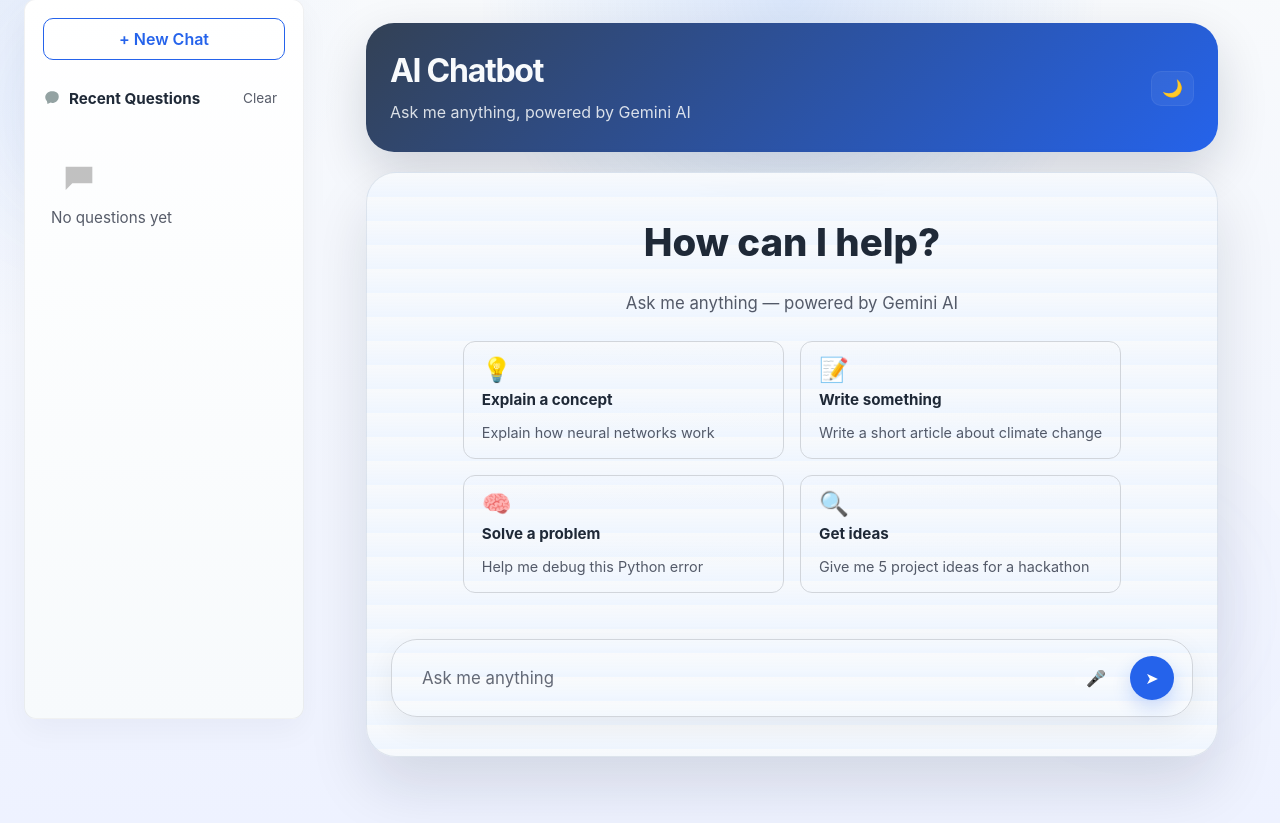
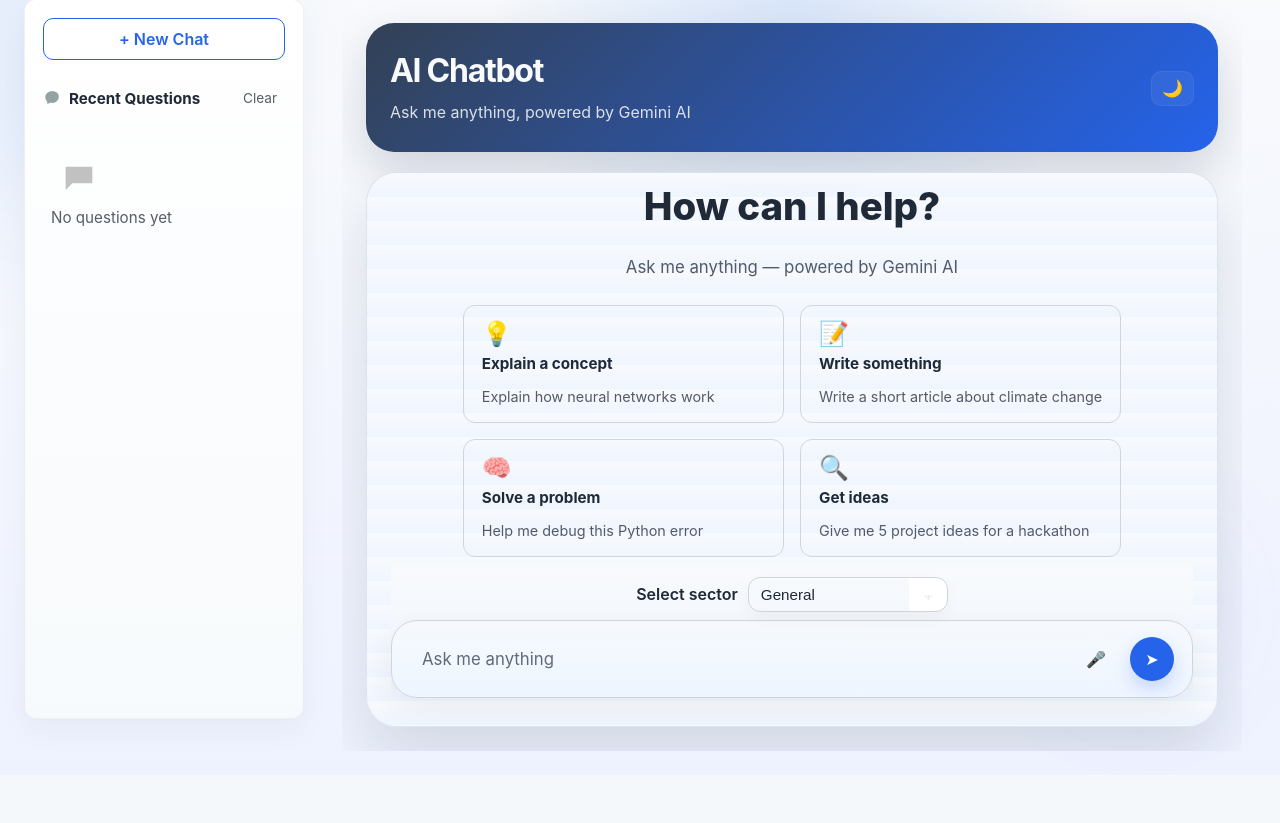
Before and after one commit to Rishipsy/Ai-Chatbot-App, a Flask app: page / in a window 1280 px wide. Shown: the part 25-848 px from the top of the page. After the commit the page ends 776 px from the top, so only its background shows below. Run offline with Flask 3, Linux system fonts and the light colour scheme.

Commit message:
Fix: pinned input bar to bottom of chat container, internal message scroll only

```diff
--- a/app.py
+++ b/app.py
@@ -19,10 +19,59 @@ gemini_client = genai.Client(api_key=gemini_api_key)
 
 app = Flask(__name__)
 
+# Secure server-side mapping of sector keys to system instructions.
+# The frontend only sends the short sector key; full instructions are enforced here.
+SECTOR_INSTRUCTIONS = {
+    'general': (
+        "You are a helpful, neutral AI assistant. Provide clear, concise, and accurate "
+        "answers to user questions. Keep explanations accessible and avoid making "
+        "unwarranted assumptions."
+    ),
+    'healthcare': (
+        "You are an AI assistant responding in a healthcare context. Provide general, "
+        "evidence-based information in a clear and empathetic tone. Include a clear "
+        "disclaimer: you are not a medical professional and your responses are not a "
+        "substitute for professional medical advice, diagnosis, or treatment. Advise "
+        "the user to consult a qualified healthcare provider for personal medical "
+        "concerns. Avoid providing prescriptive treatment plans or dosing guidance."
+    ),
+    'business': (
+        "You are an AI assistant focusing on business and finance topics. Provide practical, "
+        "actionable, and structured advice suitable for entrepreneurs, managers, and investors. "
+        "When appropriate, highlight trade-offs, risk considerations, and next steps. Keep tone "
+        "professional and concise."
+    ),
+    'education': (
+        "You are an AI teaching assistant. Explain concepts step-by-step with clear examples, "
+        "definitions, and simple analogies where useful. Structure answers to support learning "
+        "progression and provide references to further reading when appropriate. Be patient and "
+        "encourage curiosity."
+    ),
+    'legal': (
+        "You are an AI assistant providing general legal information. Offer clear, structured "
+        "explanations of legal concepts and procedures, but do NOT provide legal advice. Include a "
+        "clear disclaimer that you are not a licensed attorney and that users should consult a "
+        "qualified lawyer for advice about specific legal matters. Avoid creating contracts or "
+        "giving jurisdiction-specific definitive answers without clarifying limitations."
+    ),
+}
 
-def get_gemini_response(user_message: str) -> str:
+
+def get_gemini_response(user_message: str, sector_key: str = 'general') -> str:
+    # Safely resolve the sector instruction; default to 'general' if the key is unknown
+    system_instruction = SECTOR_INSTRUCTIONS.get(sector_key, SECTOR_INSTRUCTIONS['general'])
+
+    # NOTE: Some versions of the google-genai SDK do not accept a 'messages' argument
+    # in chats.create(); calls may raise TypeError. To remain compatible across SDK
+    # variants, prepend a guarded system instruction server-side to the user message
+    # before sending. The instruction text is still controlled on the server (secure).
     chat = gemini_client.chats.create(model='gemini-3.5-flash')
-    response = chat.send_message(user_message)
+    # Compose a controlled prompt that places the system instruction first; this is
+    # functionally equivalent to setting a system role when the SDK does not expose
+    # that parameter. The instruction is server-side only and cannot be influenced
+    # by the client.
+    prompt = f"System instruction:\n{system_instruction}\n\nUser: {user_message}"
+    response = chat.send_message(prompt)
 
     if (
         not response.candidates
@@ -71,8 +120,17 @@ def chat():
         logger.error('Message too long: length %d exceeds limit %d', len(message), max_length)
         return jsonify({'error': f'Message must be at most {max_length} characters'}), 400
 
+    # Validate sector key: only accept keys explicitly in SECTOR_INSTRUCTIONS
+    sector = 'general'
+    raw_sector = data.get('sector')
+    if isinstance(raw_sector, str) and raw_sector in SECTOR_INSTRUCTIONS:
+        sector = raw_sector
+    else:
+        # If provided but invalid, default to general silently
+        sector = 'general'
+
     try:
-        response_text = get_gemini_response(trimmed_message)
+        response_text = get_gemini_response(trimmed_message, sector_key=sector)
         return jsonify({'response': response_text})
     except APIError as exc:
         logger.error('Gemini API error while handling /api/chat', exc_info=exc)
--- a/static/css/style.css
+++ b/static/css/style.css
@@ -246,8 +246,9 @@ input {
   flex-direction: column;
   gap: 14px;
   flex: 1;
+  min-height: 0;
   padding: 28px 24px;
-  margin-bottom: 18px;
+  margin-bottom: 0;
   background: var(--chat-bg), var(--chat-pattern);
   background-size: 24px 24px, auto;
   border: 1px solid var(--chat-border);
@@ -581,13 +616,19 @@ input {
 
 /* Input area participates in normal document flow — placed after hero content; will be pushed to bottom when conversation is active via margin-top:auto */
 .chat-messages .input-area {
-  position: static;
+  position: sticky;
+  bottom: 0;
   width: 100%;
   display: flex;
+  flex-direction: column;
+  align-items: center;
   justify-content: center;
+  flex: 0 0 auto;
+  order: 1;
   padding: 12px 0 0;
   pointer-events: auto;
   z-index: 4;
+  background: var(--chat-bg);
   margin-top: 12px;
 }
 
@@ -595,6 +636,12 @@ input {
 .chat-messages:has(.message-row) .input-area {
   margin-top: auto; /* push input to bottom of the chat card */
   padding-bottom: 18px;
+}
+
+.chat-messages .message-row,
+.chat-messages .system-note-row,
+.chat-messages .chat-hero {
+  flex: 0 0 auto;
 }
 
 /* Unified pill container for input + buttons */
@@ -688,6 +735,63 @@ input {
   .hero-title { font-size: 1.4rem; }
 }
 
+/* Sector select styling placed near input */
+.sector-select-wrap {
+  width: 100%;
+  display: flex;
+  justify-content: center;
+  align-items: center; /* vertically center label and select */
+  gap: 10px; /* small space between label and dropdown */
+  padding-bottom: 8px;
+}
+
+/* Visible, prominent label for the sector dropdown — targeted to avoid changing global sr-only behavior */
+.sector-select-wrap label[for="sectorSelect"] {
+  font-weight: 600; /* slightly bold to read as a label */
+  position: static;
+  width: auto;
+  height: auto;
+  padding: 0;
+  overflow: visible;
+  clip: auto;
+  white-space: normal;
+  display: inline-block;
+  line-height: 1; /* align with the dropdown height */
+  margin: 0; /* do not add extra spacing */
+}
+
+.sector-select {
+  appearance: none;
+  -webkit-appearance: none;
+  border: 1px solid var(--border-color);
+  background: var(--input-bg, rgba(255,255,255,0.02));
+  color: var(--text-color);
+  padding: 8px 12px;
+  border-radius: 12px;
+  font-size: 0.95rem;
+  min-width: 200px;
+  max-width: 420px;
+  box-shadow: 0 6px 18px rgba(2,6,23,0.04);
+}
+
+.sector-select:focus {
+  outline: none;
+  box-shadow: 0 8px 24px rgba(37,99,235,0.08);
+  border-color: var(--accent);
+}
+
+/* Add a simple arrow indicator using a background SVG (keeps markup unchanged) */
+.sector-select {
+  background-image: linear-gradient(45deg, transparent 50%, rgba(0,0,0,0.04) 50%), linear-gradient(135deg, rgba(0,0,0,0.04) 50%, transparent 50%), radial-gradient(#fff 0, #fff 100%);
+  background-position: calc(100% - 18px) calc(1em + 2px), calc(100% - 13px) calc(1em + 2px), 100% 0;
+  background-size: 6px 6px, 6px 6px, 2.5em 2.5em;
+  background-repeat: no-repeat;
+}
+
+@media (max-width: 600px) {
+  .sector-select { min-width: 140px; max-width: 100%; }
+}
+
 /* Layout: sidebar + chat */
 .app-layout {
   display: flex;
@@ -733,7 +837,9 @@ input {
 .chat-column {
   display: flex;
   flex-direction: column;
-  min-height: 100vh;
+  height: calc(100dvh - 48px);
+  min-height: 0;
+  overflow: hidden;
   padding: 24px;
   /* In the combined layout the chat should grow to fill available space */
   flex: 1 1 720px;
--- a/static/js/script.js
+++ b/static/js/script.js
@@ -58,27 +58,70 @@ document.addEventListener('DOMContentLoaded', function () {
     return blocks
       .map(function (block) {
         var lines = block.split('\n');
-        if (lines.every(function (line) { return /^\s*[-*]\s+/.test(line); })) {
-          var items = lines
+        var output = [];
+        var contentLines = [];
+
+        function formatContentLines(linesToFormat) {
+          if (!linesToFormat.length) return '';
+          if (linesToFormat.every(function (line) { return /^\s*[-*]\s+/.test(line); })) {
+            return '<ul>' + linesToFormat
               .map(function (line) {
                 return '<li>' + line.replace(/^\s*[-*]\s+/, '') + '</li>';
               })
-            .join('');
-          return '<ul>' + items + '</ul>';
+              .join('') + '</ul>';
           }
 
-        if (lines.every(function (line) { return /^\s*\d+\.\s+/.test(line); })) {
-          var items = lines
+          if (linesToFormat.every(function (line) { return /^\s*\d+\.\s+/.test(line); })) {
+            return '<ol>' + linesToFormat
               .map(function (line) {
                 return '<li>' + line.replace(/^\s*\d+\.\s+/, '') + '</li>';
               })
-            .join('');
-          return '<ol>' + items + '</ol>';
+              .join('') + '</ol>';
           }
 
-        return '<p>' + lines.join('<br>') + '</p>';
+          return '<p>' + linesToFormat.join('<br>') + '</p>';
+        }
+
+        lines.forEach(function (line) {
+          var heading = line.match(/^(#{1,3})\s+(.+)$/);
+          if (heading) {
+            output.push(formatContentLines(contentLines));
+            contentLines = [];
+            output.push('<h' + (5 - heading[1].length) + '>' + heading[2] + '</h' + (5 - heading[1].length) + '>');
+          } else {
+            contentLines.push(line);
+          }
+        });
+
+        output.push(formatContentLines(contentLines));
+        return output.join('');
       })
       .join('');
+  }
+
+  function revealAIResponse(bubble, text) {
+    var finalHtml = formatAIResponse(text);
+    var words = text.match(/\S+\s*/g) || [];
+    var wordIndex = 0;
+    var wordsPerStep = 3;
+
+    function revealNext() {
+      if (!bubble.isConnected) return;
+
+      wordIndex = Math.min(wordIndex + wordsPerStep, words.length);
+      bubble.innerHTML = formatAIResponse(words.slice(0, wordIndex).join('')) +
+        '<span class="typing-cursor" aria-hidden="true"></span>';
+      scrollChatToBottom();
+
+      if (wordIndex < words.length) {
+        setTimeout(revealNext, 24);
+      } else {
+        bubble.innerHTML = finalHtml;
+        scrollChatToBottom();
+      }
+    }
+
+    revealNext();
   }
 
   function appendMessage(text, type) {
@@ -94,16 +137,18 @@ document.addEventListener('DOMContentLoaded', function () {
     var bubble = document.createElement('div');
     bubble.className = (type === 'user' ? 'user-message' : 'ai-message') + ' message-bubble';
 
-    if (type === 'ai') {
-      bubble.innerHTML = formatAIResponse(text);
-    } else {
+    if (type !== 'ai') {
       bubble.textContent = text;
     }
 
     row.appendChild(avatar);
     row.appendChild(bubble);
     chatMessages.appendChild(row);
+    if (type === 'ai') {
+      revealAIResponse(bubble, text);
+    } else {
       scrollChatToBottom();
+    }
   }
 
   function showLoading(show) {
@@ -416,6 +461,22 @@ document.addEventListener('DOMContentLoaded', function () {
 
   setupVoiceInput();
 
+  // Sector selection handling: persist selection and expose value to sendMessage
+  var sectorSelect = document.getElementById('sectorSelect');
+  var SECTOR_KEY = 'chatbotSector';
+  try {
+    var savedSector = localStorage.getItem(SECTOR_KEY);
+    if (sectorSelect) {
+      sectorSelect.value = savedSector || 'general';
+      sectorSelect.addEventListener('change', function (e) {
+        try { localStorage.setItem(SECTOR_KEY, sectorSelect.value); } catch (err) { /* ignore */ }
+        // Small optional system note to indicate mode change to the user
+        var label = sectorSelect.options[sectorSelect.selectedIndex] ? sectorSelect.options[sectorSelect.selectedIndex].text : sectorSelect.value;
+        showSectorSwitchNotice('Switched to ' + label + ' mode');
+      });
+    }
+  } catch (e) { /* ignore localStorage errors */ }
+
   // Suggestion cards click handler (fills input but does not auto-send)
   var suggestionGrid = document.querySelector('.suggestion-grid');
   if (suggestionGrid) {
@@ -474,6 +535,28 @@ document.addEventListener('DOMContentLoaded', function () {
     } catch (e) { /* ignore append errors */ }
   }
 
+  function showSectorSwitchNotice(text) {
+    try {
+      var existingNotices = chatMessages.querySelectorAll('.sector-switch-notice');
+      var noticeRow = existingNotices[0];
+      for (var i = 1; i < existingNotices.length; i++) {
+        existingNotices[i].remove();
+      }
+
+      if (!noticeRow) {
+        noticeRow = document.createElement('div');
+        noticeRow.className = 'system-note-row sector-switch-notice';
+        var notice = document.createElement('div');
+        notice.className = 'system-note';
+        noticeRow.appendChild(notice);
+        chatMessages.appendChild(noticeRow);
+      }
+
+      noticeRow.querySelector('.system-note').textContent = text;
+      scrollChatToBottom();
+    } catch (e) { /* ignore append errors */ }
+  }
+
   async function sendMessage() {
     if (isSending) {
       return;
@@ -501,12 +584,17 @@ document.addEventListener('DOMContentLoaded', function () {
     setSendButtonStop();
 
     try {
+      // include the currently selected sector (frontend only sends a short key)
+      var sectorVal = 'general';
+      if (typeof sectorSelect !== 'undefined' && sectorSelect && sectorSelect.value) {
+        sectorVal = sectorSelect.value;
+      }
       var response = await fetch('/api/chat', {
         method: 'POST',
         headers: {
           'Content-Type': 'application/json',
         },
-        body: JSON.stringify({ message: message }),
+        body: JSON.stringify({ message: message, sector: sectorVal }),
         signal: controller.signal,
       });
 
--- a/templates/index.html
+++ b/templates/index.html
@@ -87,6 +87,16 @@
           <!-- Input area is placed inside the chat messages area so it can appear as part of the hero when empty
                and dock to the bottom when conversations exist. IDs are preserved for existing JS. -->
           <div class="input-area">
+            <div class="sector-select-wrap">
+              <label for="sectorSelect" class="sr-only">Select sector</label>
+              <select id="sectorSelect" class="sector-select" aria-label="Select sector">
+                <option value="general" selected>General</option>
+                <option value="healthcare">Healthcare &amp; Medical</option>
+                <option value="business">Business &amp; Finance</option>
+                <option value="education">Education &amp; Learning</option>
+                <option value="legal">Legal &amp; Compliance</option>
+              </select>
+            </div>
             <div class="input-pill">
               <input id="messageInput" class="message-input" type="text" placeholder="Ask me anything" aria-label="Ask me anything" />
               <button id="micButton" class="mic-button" type="button" aria-label="Start voice input">🎤</button>
```
Also changed, not shown: other parts of static/css/style.css (+41 -3 lines). Lines whose indentation alone changed are shown as unchanged.
